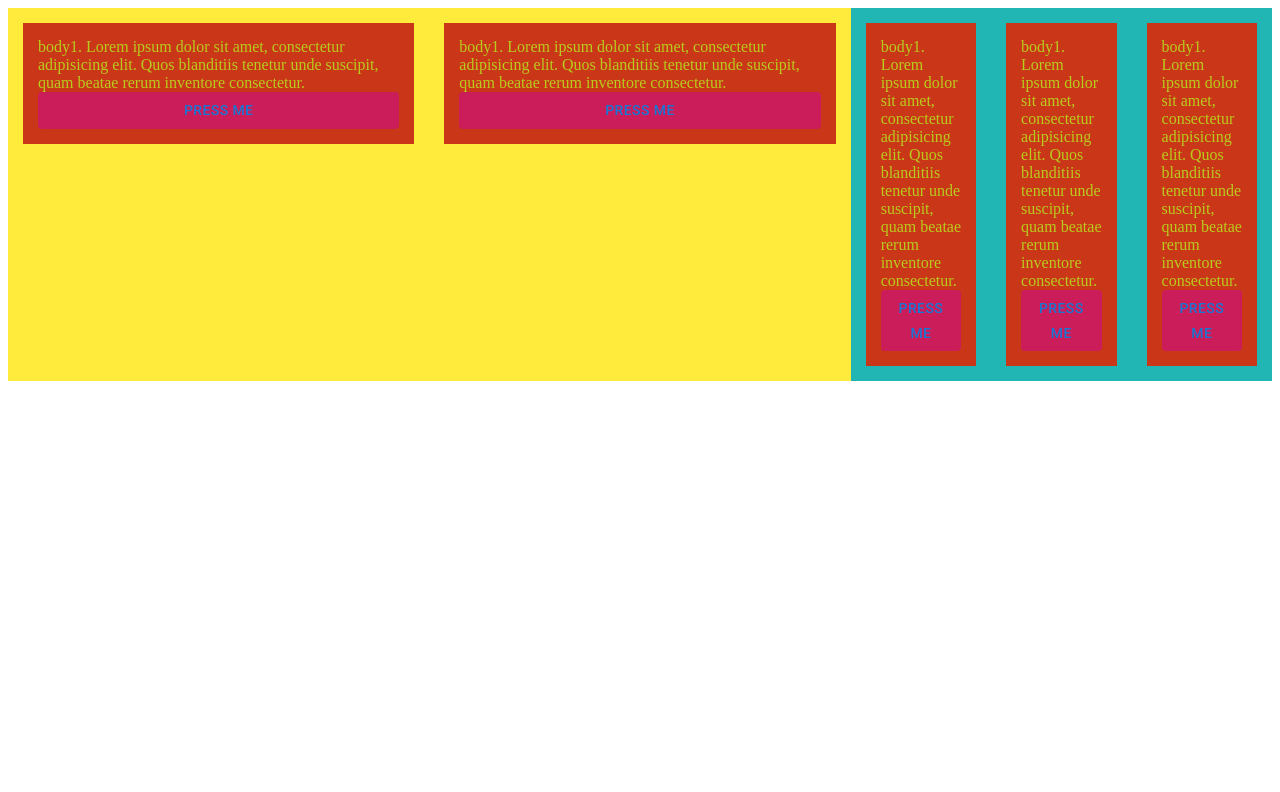
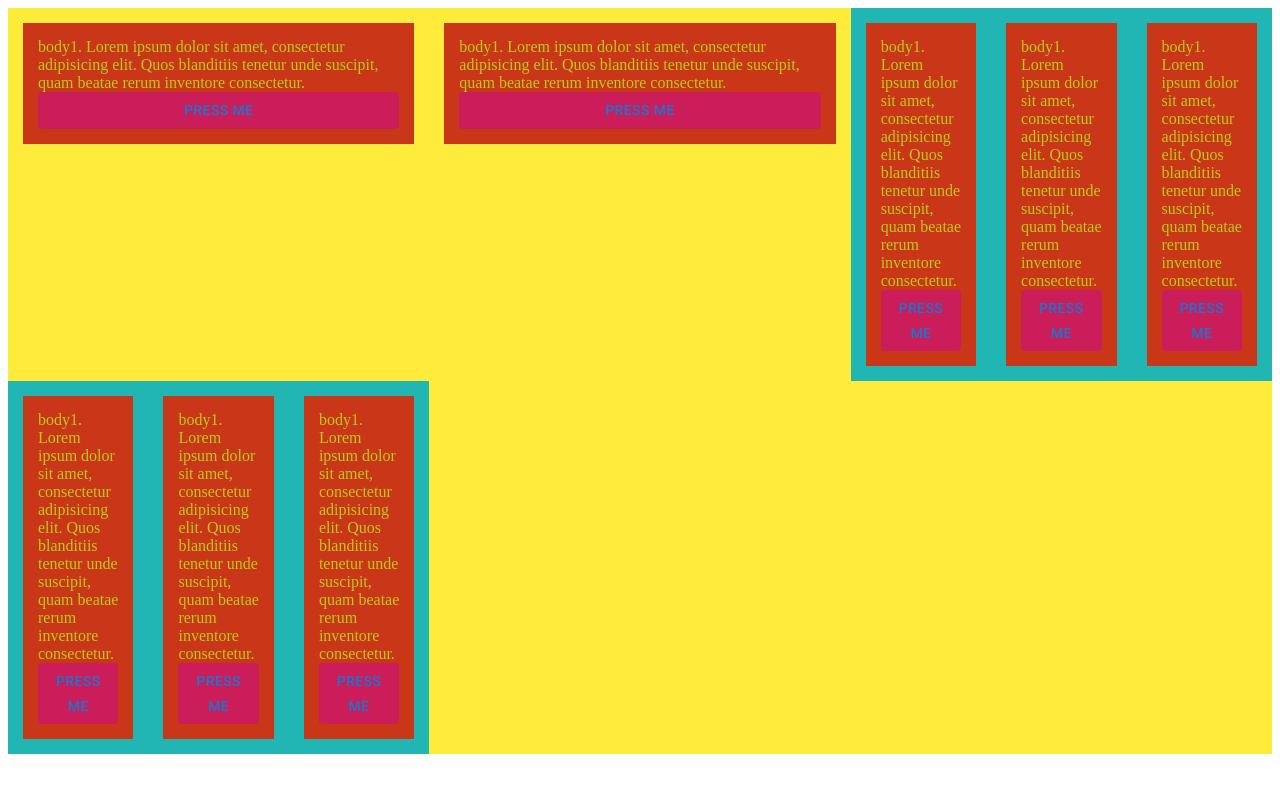
Before and after one commit to ZhengJieGan/MaterialUI, a React (Create React App) app: page / in a window 1280 px wide. Shown: the top 792 px of the page. Built offline with nearby package versions, Linux system fonts and the light colour scheme.

Commit message:
Update App.js

```diff
--- a/src/App.js
+++ b/src/App.js
@@ -31,6 +31,7 @@ function App() {
         <Block />
         <Block />
         <NestedBlock />
+        <NestedBlock />
       </Grid>
     </ThemeProvider>
   );
```
